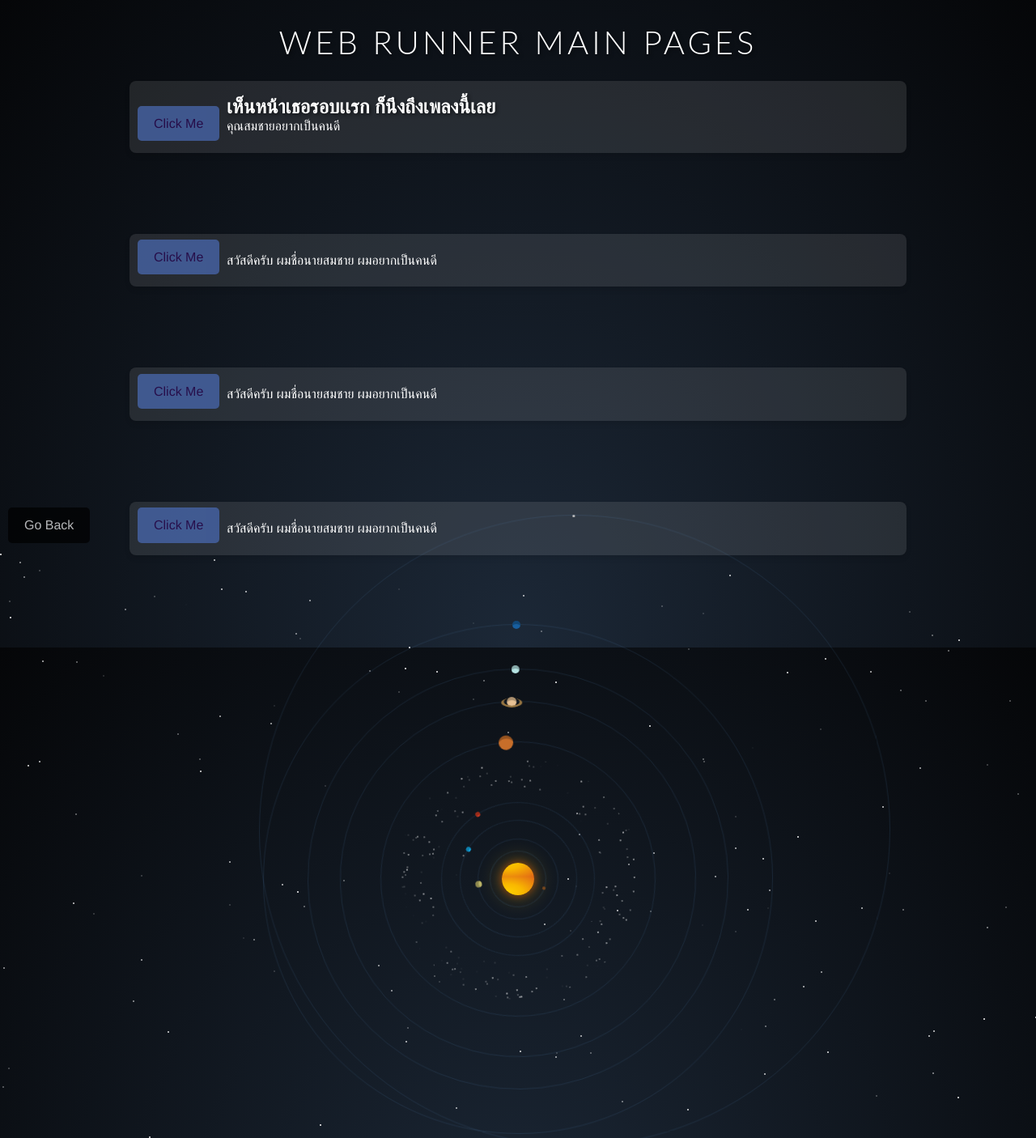
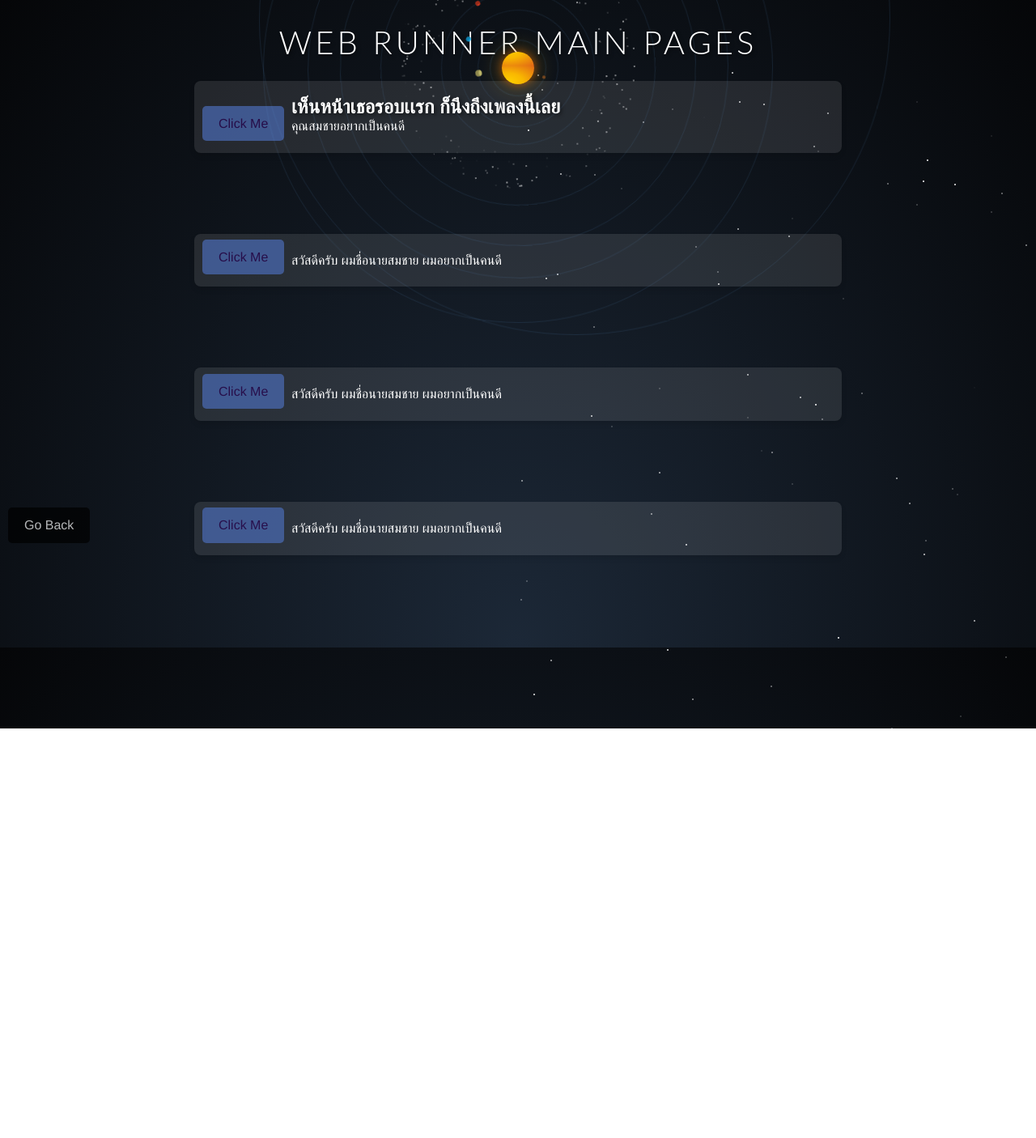
Before and after one commit to NONGMOTH/PROJECT, a plain HTML site: page main.html in a window 1280 px wide. Shown: the top 1406 px of the page at 81% size. After the commit the page ends 900 px from the top, so only its background shows below. Drawn offline with Linux system fonts and the light colour scheme.

Commit message:
my changes

```diff
--- a/main.html
+++ b/main.html
@@ -9,6 +9,19 @@
     <body>
         <header>
             <h1>WEB RUNNER MAIN PAGES</h1>
+            <div class='solar-syst'>
+                <div class='sun'></div>
+                <div class='mercury'></div>
+                <div class='venus'></div>
+                <div class='earth'></div>
+                <div class='mars'></div>
+                <div class='jupiter'></div>
+                <div class='saturn'></div>
+                <div class='uranus'></div>
+                <div class='neptune'></div>
+                <div class='pluto'></div>
+                <div class='asteroids-belt'></div>
+            </div>
     </header>
     <div class="content-wrapper flex-container"> <!-- Added flex-container class -->
         <div class="text-block">
@@ -36,7 +49,7 @@
         </div>
     </div>
     <div class="button-container1"> <!-- Ensure z-index is higher -->
-        <a href="Home.html" class="action-button1">Go Back</a>
+        <a href="index.html" class="action-button1">Go Back</a>
     </div>
     <!-- <div class="button-container2">
         <a href="https://www.instagram.com/moth_pnt/" class="action-button" target="_blank">IG</a>
@@ -46,17 +59,3 @@
     </div> -->
 </body>
 </html>
-<pointer-particles></pointer-particles>
-<div class='solar-syst'>
-    <div class='sun'></div>
-    <div class='mercury'></div>
-    <div class='venus'></div>
-    <div class='earth'></div>
-    <div class='mars'></div>
-    <div class='jupiter'></div>
-    <div class='saturn'></div>
-    <div class='uranus'></div>
-    <div class='neptune'></div>
-    <div class='pluto'></div>
-    <div class='asteroids-belt'></div>
-</div>
--- a/styles/main.css
+++ b/styles/main.css
@@ -123,8 +123,7 @@ textarea::placeholder {
     display: flex;
     flex-direction: column;
     align-items: center;
-    width: 80%;
-    max-width:  960px;
+    width: min(90%, 800px);
     margin-left: auto;
     margin-right: auto;
     margin-top: 100px;
```
Also changed, not shown: index.html (renamed from Home.html). Lines whose indentation alone changed are shown as unchanged.
